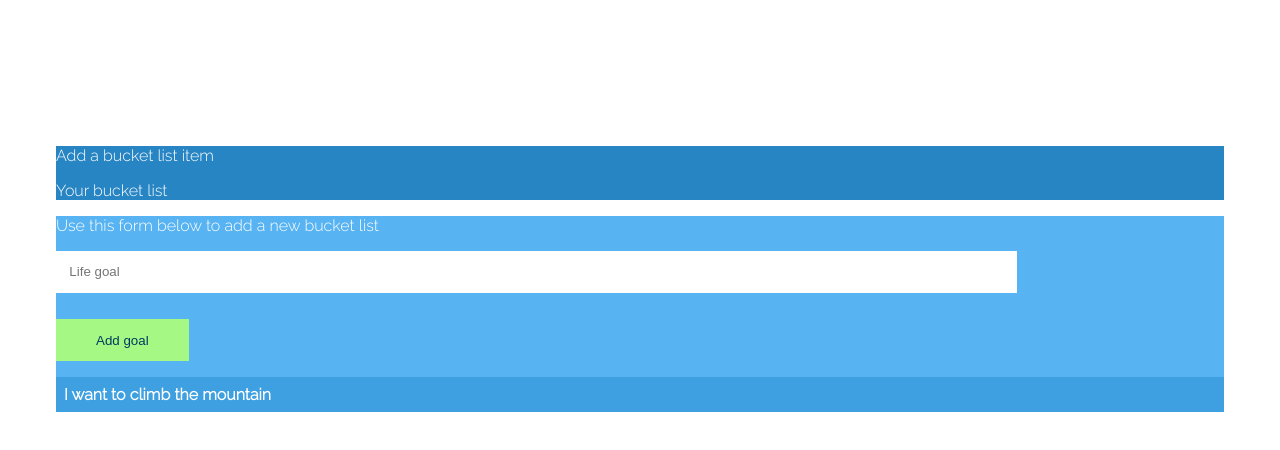
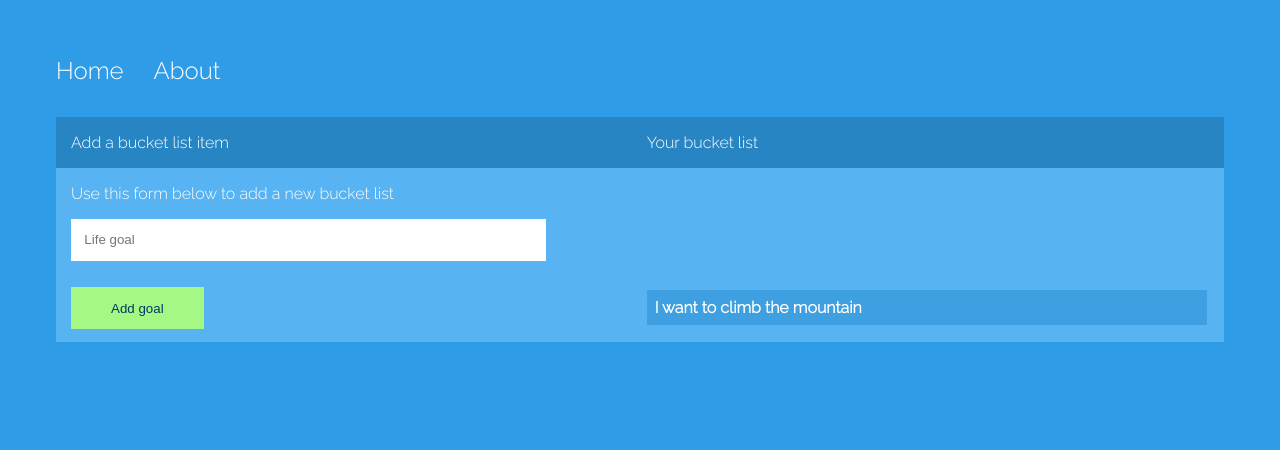
Before and after one commit to sumit131/angular-5-demo, an Angular app: page / in a window 1280 px wide. Shown: the top 450 px of the page. Built offline with nearby package versions, Linux system fonts and the light colour scheme.

Commit message:
Correct some design for the page

```diff
--- a/src/app/app.component.html
+++ b/src/app/app.component.html
@@ -3,5 +3,5 @@
   <li><a routerLink="">About</a></li>
 </ul>
 <app-home></app-home>
-<app-about></app-about>
+
 <router-outlet></router-outlet>
--- a/src/styles.scss
+++ b/src/styles.scss
@@ -1,19 +1,19 @@
 @import url("https://fonts.googleapis.com/css?family=Raleway:300.700");
 
 body {
-  background: 2E9CE6;
+  background: #2E9CE6;
   padding: 3em;
   font-family: 'Raleway', 'Arial';
   color: #fff;
 }
 ul {
+  display: inline-flex;
   list-style-type: none;
   margin: 0 0 2em 0;
   padding: 0;
 }
 
 ul li {
-  display: in-line;
   margin-right: 30px;
 }
 
@@ -25,3 +25,9 @@ a {
   color: #fff;
   text-decoration: none;
 }
+
+.col {
+  width: 48%;
+  display: inline-block;
+  padding-left: 15px;
+}
```
